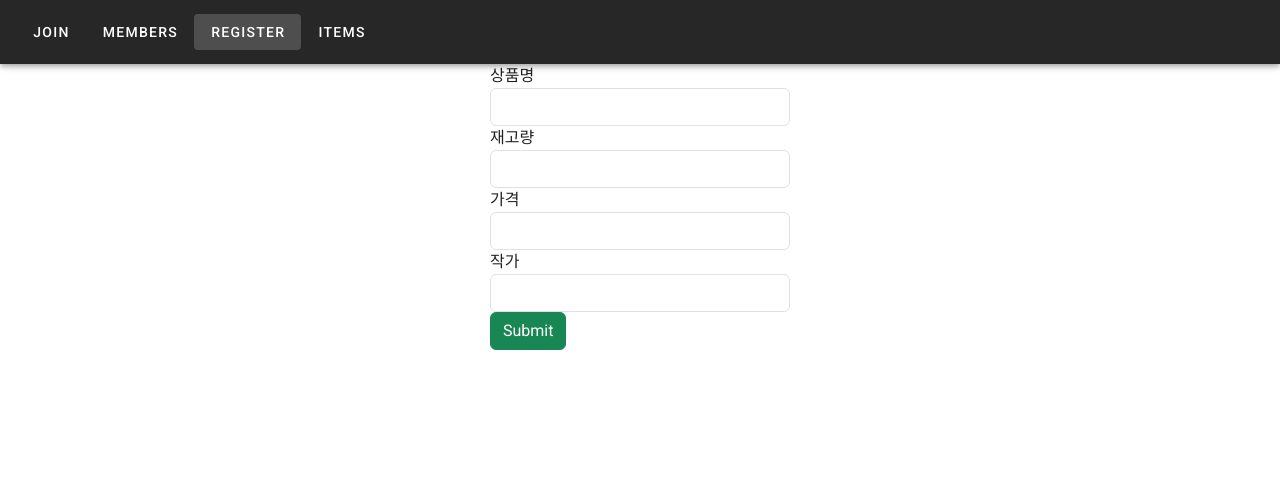
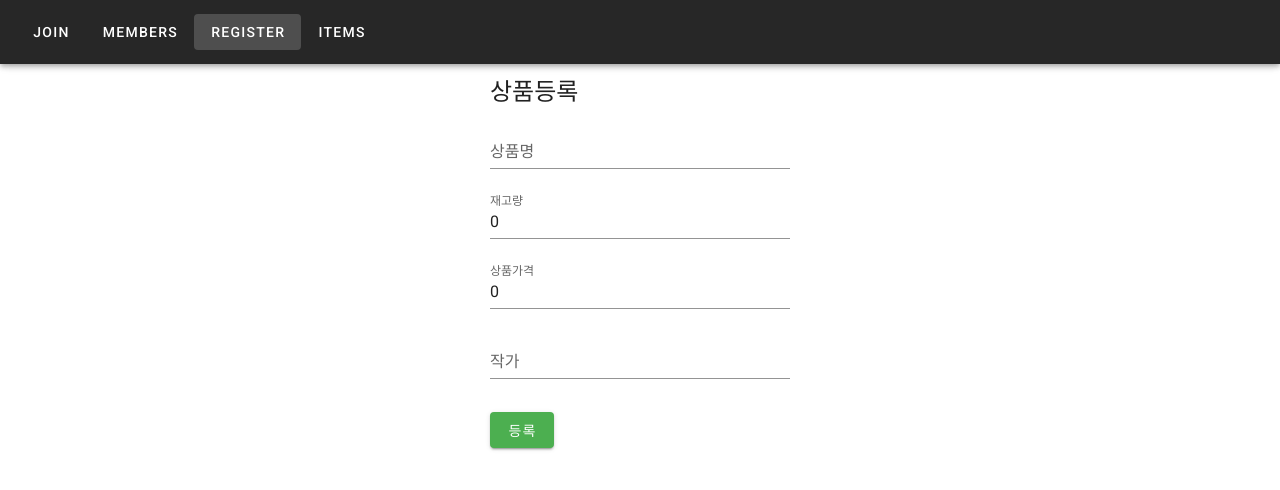
Before and after one commit to iamjunsulee/demo-jpa-study, a Vue app in the folder vue/: page /addItem in a window 1280 px wide. Shown: the top 490 px of the page. Built offline with nearby package versions, Linux system fonts and the light colour scheme.

Commit message:
상품등록 vuetify 적용

```diff
--- a/vue/src/components/AddItem.vue
+++ b/vue/src/components/AddItem.vue
@@ -1,28 +1,43 @@
 <template>
-  <div class = "submit-form">
+  <div class = "submit-form mt-3 mx-auto">
+    <p class="headline">상품등록</p>
     <div v-if="!submitted">
-      <div class="form-group">
-        <label for="name">상품명</label>
-        <input type="text" class="form-control" id="name" required v-model="book.name" name="name"/>
-      </div>
-      <div class="form-group">
-        <label for="stockQuantity">재고량</label>
-        <input type="text" class="form-control" id="stockQuantity" required v-model="book.stockQuantity" name="stockQuantity"/>
-      </div>
-      <div class="form-group">
-        <label for="price">가격</label>
-        <input type="text" class="form-control" id="price" required v-model="book.price" name="price"/>
-      </div>
-      <div class="form-group">
-        <label for="author">작가</label>
-        <input type="text" class="form-control" id="author" required v-model="book.author" name="author"/>
-      </div>
-
-      <button class="btn btn-success" @click="saveBook">Submit</button>
+      <v-form ref="form" lazy-validation>
+        <v-text-field
+          v-model="book.itemName"
+          :rules="[v => !!v || '상품명은 필수입니다.']"
+          label="상품명"
+          required
+          ></v-text-field>
+        <v-text-field
+            v-model="book.stockQuantity"
+            :rules="[v => !!v || '재고량은 필수입니다.']"
+            label="재고량"
+            required
+        ></v-text-field>
+        <v-text-field
+            v-model="book.itemPrice"
+            :rules="[v => !!v || '상품가격은 필수입니다.']"
+            label="상품가격"
+            required
+        ></v-text-field>
+        <v-text-field
+            v-model="book.author"
+            :rules="[v => !!v || '작가는 필수입니다.']"
+            label="작가"
+            required
+        ></v-text-field>
+      </v-form>
+      <v-btn color="success" class="mt-3" @click="saveBook">등록</v-btn>
     </div>
     <div v-else>
-      <h4>You submitted successfully!</h4>
-      <button class="btn btn-success" @click="newBook">Add</button>
+      <v-card class="mx-auto">
+        <v-card-title>상품등록에 성공했습니다.</v-card-title>
+        <v-card-subtitle>추가로 상품을 등록하고 싶다면 클릭하세요 !</v-card-subtitle>
+        <v-card-actions>
+          <v-btn color="primary" @click="newBook">추가</v-btn>
+        </v-card-actions>
+      </v-card>
     </div>
   </div>
 </template>
@@ -34,21 +49,18 @@ export default {
   data() {
     return {
       book: {
-        id: null
+        id: null,
+        itemName: "",
+        itemPrice: 0,
+        stockQuantity: 0,
+        author: ""
       },
       submitted: false
     }
   },
   methods: {
     saveBook() {
-      let data = {
-        itemName: this.book.name,
-        stockQuantity: this.book.stockQuantity,
-        itemPrice: this.book.price,
-        author: this.book.author
-      }
-
-      ItemDataService.addBook(data)
+      ItemDataService.addBook(this.book)
       .then(response => {
         this.book.id = response.data.id;
         this.submitted = true;
--- a/vue/src/components/ItemsList.vue
+++ b/vue/src/components/ItemsList.vue
@@ -6,6 +6,7 @@
         <v-data-table
             :headers="headers"
             :items="items"
+            :loading="loading"
             disable-pagination
             :hide-default-footer="true"
         >
@@ -33,25 +34,26 @@ export default {
         { text: "StockQuantity", value: "stockQuantity", sortable: false },
         { text: "Price", value: "itemPrice", sortable: false },
         { text: "Actions", value: "actions", sortable: false }
-      ]
+      ],
+      loading: false
     };
   },
   methods: {
     findAllItems() {
+      if(this.loading) return;
+      this.loading = true;
       ItemDataService.findAllItems()
       .then(response => {
         this.items = response.data.data;
+        this.loading = false;
       })
       .catch(e => {
         console.log(e);
+        this.loading = false;
       })
     },
     refreshList() {
       this.findAllItems();
-    },
-    setActiveItem(item, index) {
-      this.currentItem = item;
-      this.currentIndex = index;
     },
     deleteItem(id) {
       ItemDataService.deleteItem(id)
```
